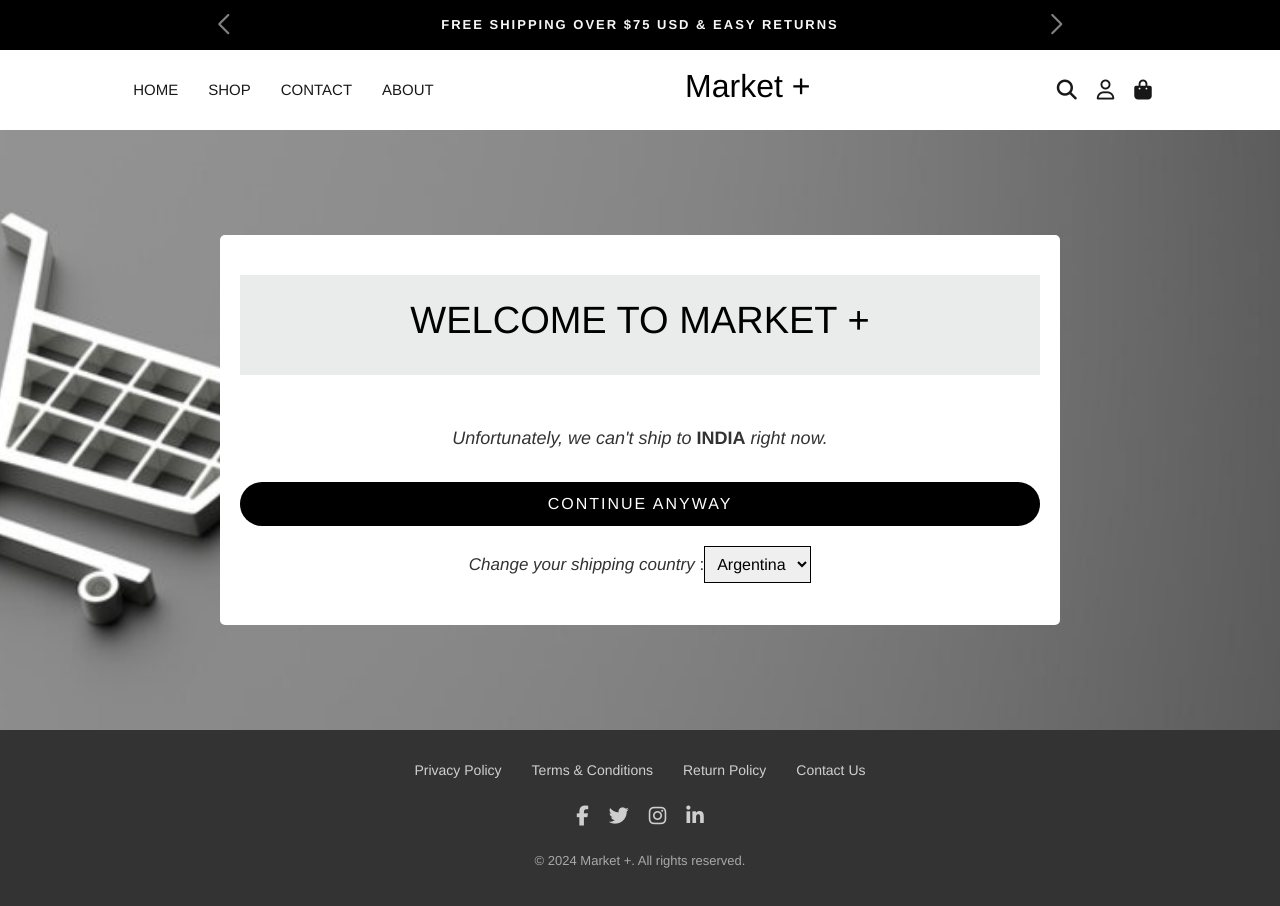
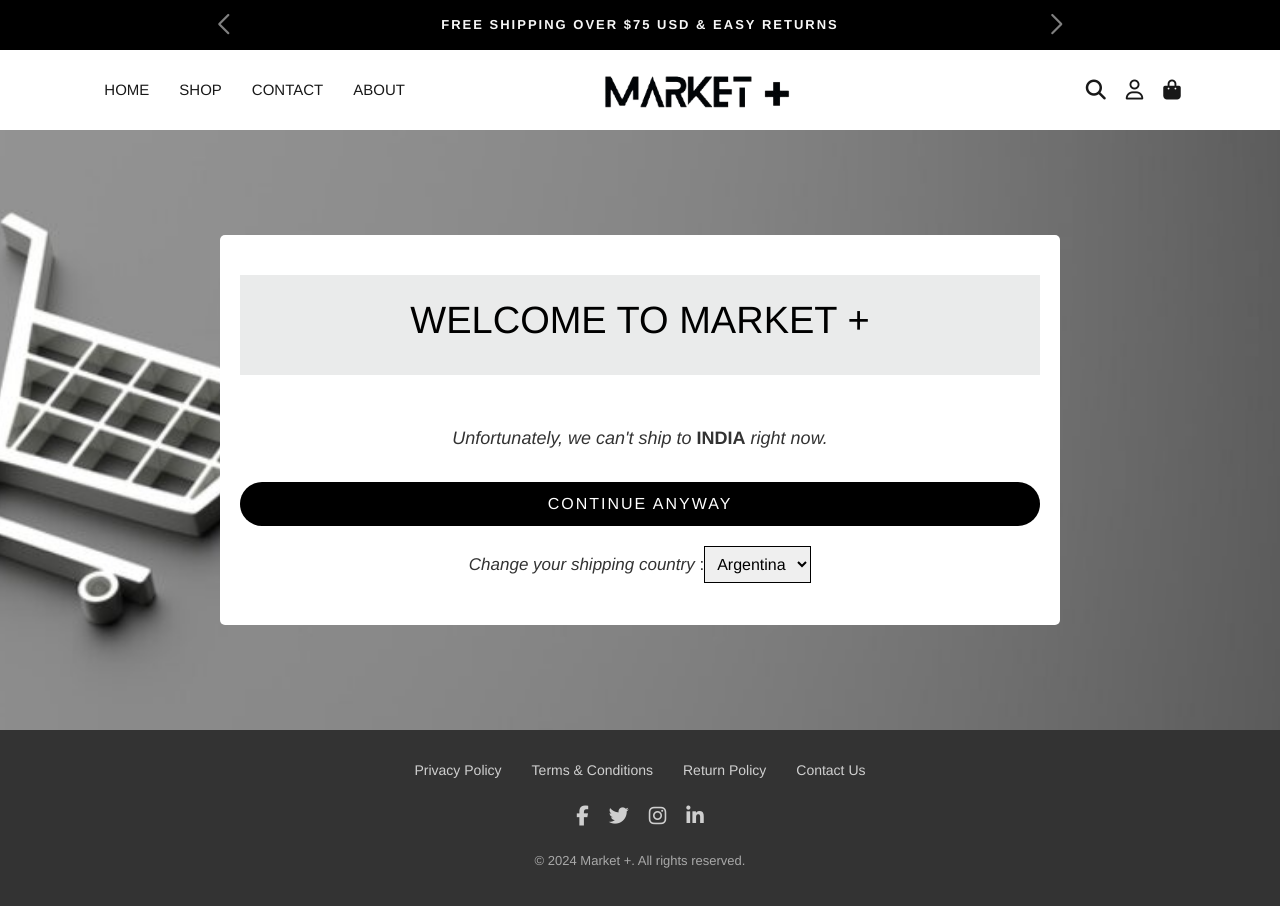
Before and after one commit to Gautam5514/MarketPlus, a React (Vite) app in the folder frontend/MarketPlus/: page / in a window 1280 px wide. Shown: the top 906 px of the page. Built offline with nearby package versions, Linux system fonts and the light colour scheme.

Commit message:
update logo

```diff
--- a/frontend/MarketPlus/src/components/LandingPage.css
+++ b/frontend/MarketPlus/src/components/LandingPage.css
@@ -34,17 +34,15 @@
     opacity: 0.9;
   }
 
-  /* .logo img {
-    width: 100%;
-    position: relative;
-    right: 80px;
-    height: 230px;
-    object-fit: cover;
-    mix-blend-mode: darken;
-  } */
+  .logo img {
+     width: 65%;
+     height: 65px;
+     object-fit: contain;
+  }
   .logo h2{
     color: black
   }
+
   .nav .icon i {
     color: black;
     font-size: 20px;
--- a/frontend/MarketPlus/src/components/Nav.jsx
+++ b/frontend/MarketPlus/src/components/Nav.jsx
@@ -13,8 +13,7 @@ function Nav() {
                     <a href="">ABOUT</a>
                 </div>
                 <div className="logo">
-                    {/* <img src="/images/logo2.jpg" alt="" /> */}
-                    <h2>Market +</h2>
+                     <img src="./images/brandlogo.png" alt="" />
                 </div>
                 <div className="icon">
                     <i className="fa-solid fa-magnifying-glass"></i>
```
Also changed, not shown: frontend/MarketPlus/public/images/LOGO.png (deleted), frontend/MarketPlus/public/images/brandlogo.png (added).
